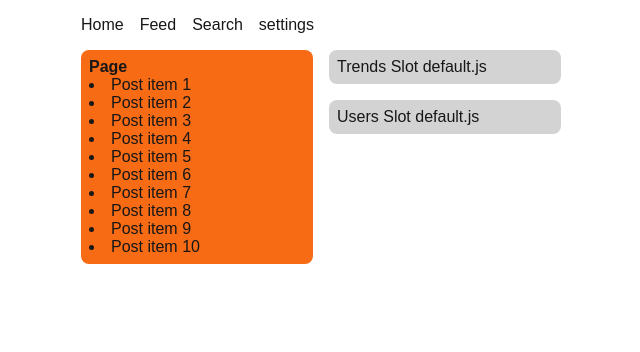
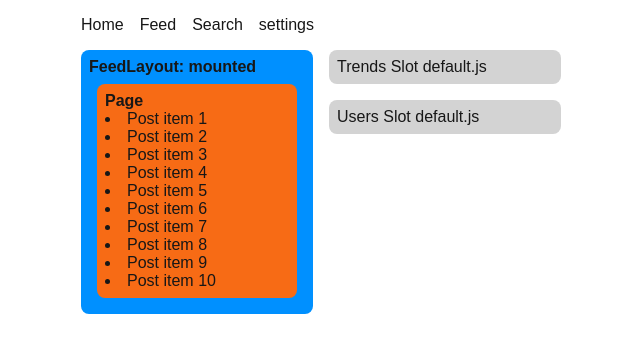
Before and after one commit to goodsosbva/MyNextApp, a Next.js app in the folder my-next-app/: page /feed in a window 1280 px wide. Shown: the top 352 px of the page, without its empty margins (319-959 px from the left). Built offline with nearby package versions, Linux system fonts and the light colour scheme.

Commit message:
feat: feed layout init

```diff
--- /dev/null
+++ b/my-next-app/app/feed/layout.tsx
@@ -0,0 +1,25 @@
+'use client';
+
+import { useEffect, useState } from 'react';
+
+interface FeedLayoutProps {
+    children: React.ReactNode;
+}
+
+export default function FeedLayout(props: FeedLayoutProps) {
+    const { children } = props;
+    const [status, setStatus] = useState('mounting...');
+
+    useEffect(() => {
+        setTimeout(() => {
+            setStatus('mounted');
+        }, 1000);
+    }, []);
+
+    return (
+        <div className="box layout">
+            <h4>{`FeedLayout: ${status}`}</h4>
+            <div style={{padding: 8}}>{children}</div>
+        </div>
+    );
+}
```
